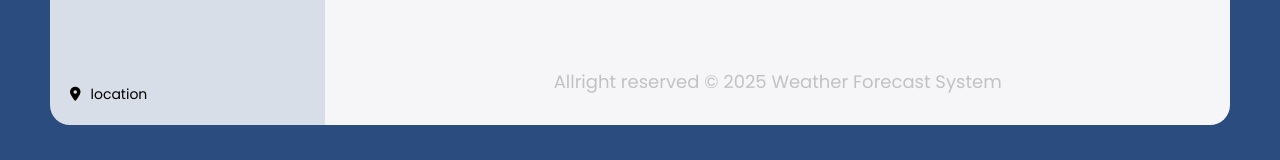
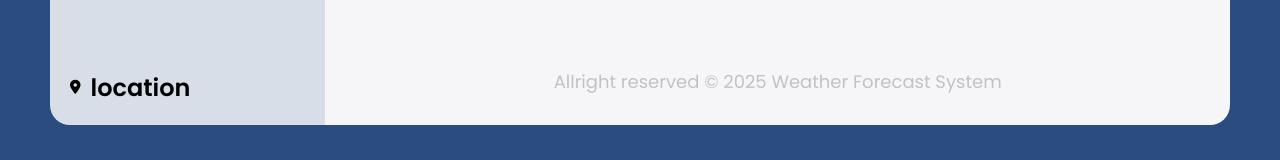
Before and after one commit to Boy2700/Agobo-weather-forcast-system, a plain HTML site: page dist/home.html in a window 1280 px wide. Shown: the part 645-805 px from the top of the page. Drawn offline with Linux system fonts and the light colour scheme; no server answers.

Commit message:
Update style.css

```diff
--- a/dist/style.css
+++ b/dist/style.css
@@ -311,3 +311,7 @@ img {
     left: 50%;
     transform: translateX(-50%);
 }
+    .location-text p {
+        font-size: 24px; /* Increase this number for even bigger text */
+        font-weight: bold; /* Optional: makes it bolder */
+    }
```
